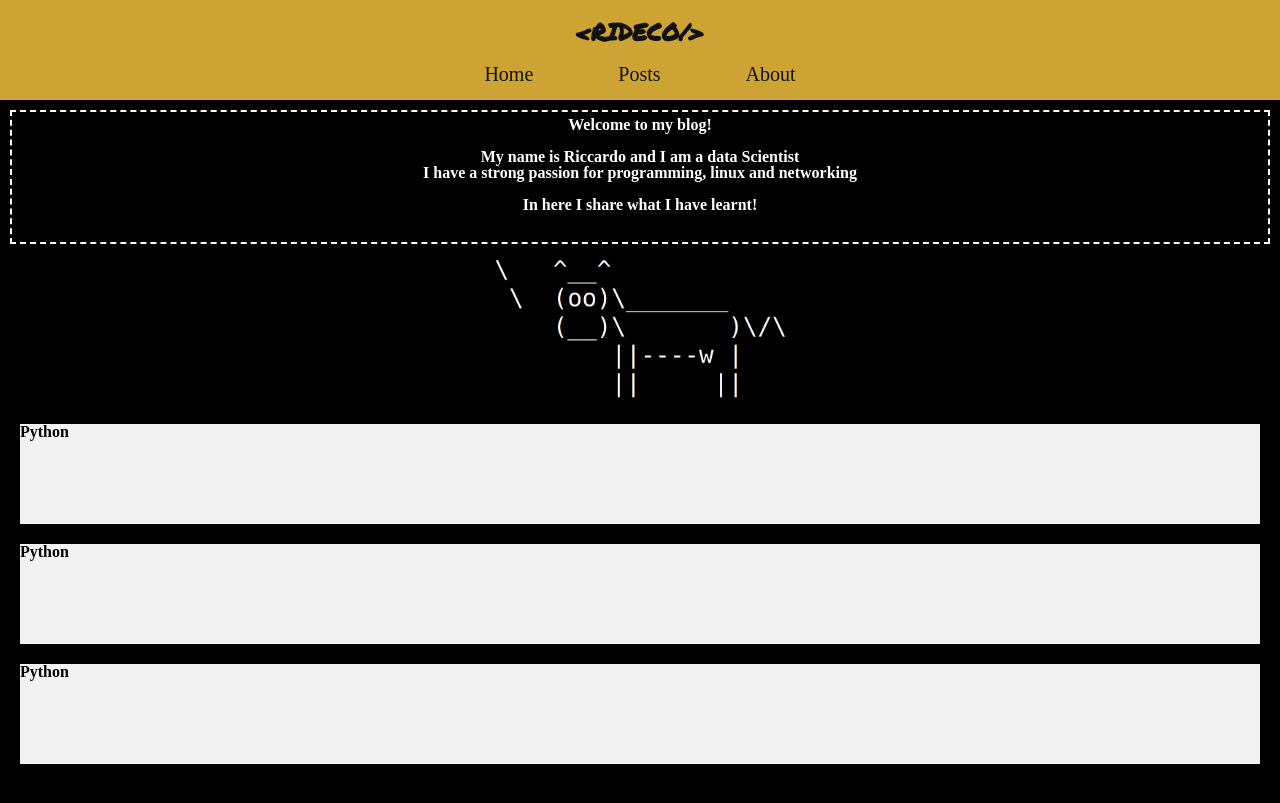
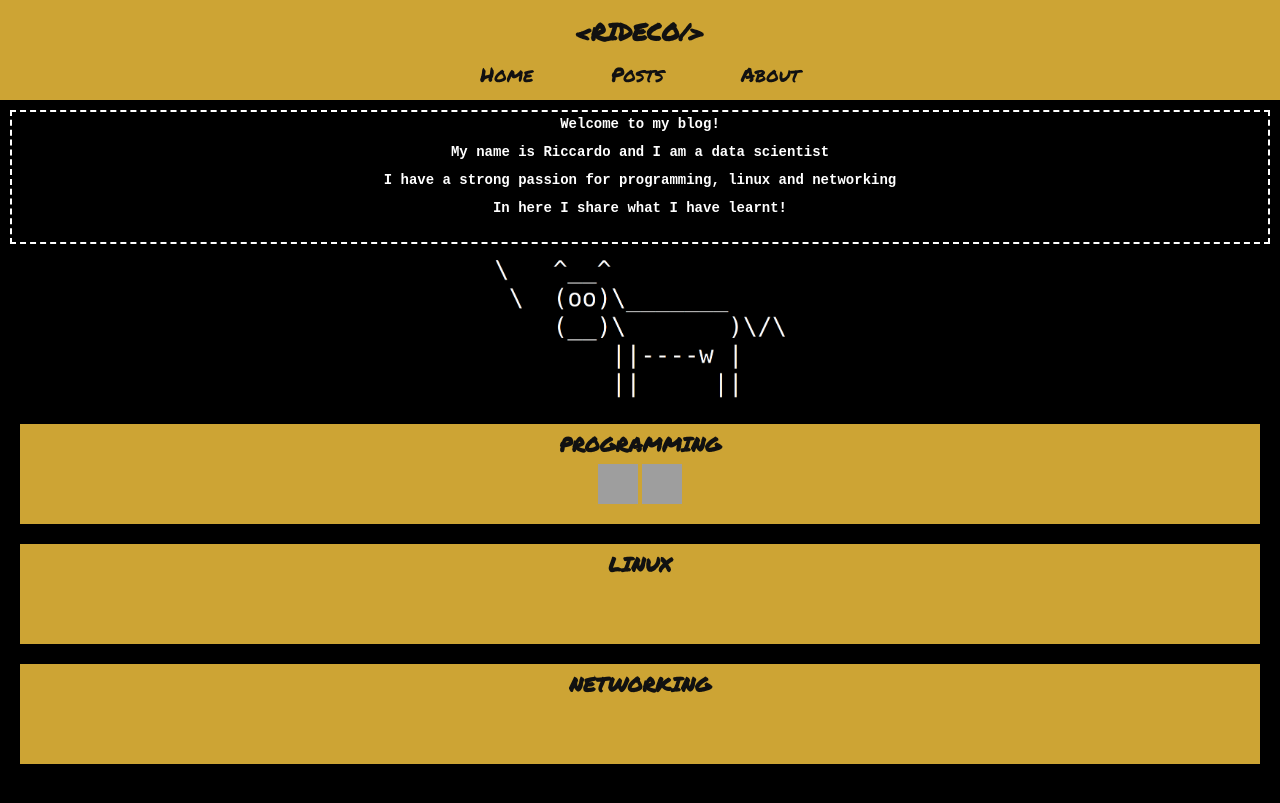
Before and after one commit to RiccardoDC/my_blog, a Jekyll site: the page built from index.html, in a window 1280 px wide. Shown: the top 803 px of the page. Built offline with Jekyll 4.4.1, drawn with Linux system fonts in a browser that asks for light colours; grey boxes are pictures that could not be loaded.

Commit message:
added bottoms on the home page

```diff
--- a/_layouts/default.html
+++ b/_layouts/default.html
@@ -3,11 +3,14 @@
 <html>
 
   <head>
+
     <meta charset="utf-8">
 
     <title>{{ page.title }}</title>
 
     <meta name="viewport" content="width=device-width, initial-scale=1.0">
+
+    <!-- Font from https://fonts.google.com/ -->
     <link rel="preconnect" href="https://fonts.googleapis.com">
     <link rel="preconnect" href="https://fonts.gstatic.com" crossorigin>
     <link href="https://fonts.googleapis.com/css2?family=Permanent+Marker&display=swap" rel="stylesheet">
@@ -18,6 +21,7 @@
 
 
 <body>
+
     <header>
       <a href="{{site.baseurl}}/index.html" class="header-logo">Rideco</a>
       {% include navigation.html %}
@@ -25,13 +29,13 @@
 
       <main>
 
-        <section class="wrapper">
+        <section class="welcome-section">
 
           <h3 class="welcome-text">
             Welcome to my blog!
             <br>
             <br>
-            My name is Riccardo and I am a data Scientist
+            My name is Riccardo and I am a data scientist<br>
             <br>
             I have a strong passion for programming, linux and networking
             <br>
@@ -42,15 +46,26 @@
 
         </section>
 
-        <section class="index-links">
+        <section class="link-section">
+
           <div class="index-boxlink-1">
-            <h3>Python</h3>
+
+            <h3>Programming</h3>
+
+
+              <div class="icon-image-inrow">
+                  <img class="icon-image" src="https://img.icons8.com/color/48/000000/python--v1.png"/>
+                  <img class="icon-image" src="https://img.icons8.com/external-becris-flat-becris/64/000000/external-r-data-science-becris-flat-becris.png"/>
+              </div>
+
+
+          </div>
+
+          <div class="index-boxlink-1">
+            <h3>Linux</h3>
           </div>
           <div class="index-boxlink-1">
-            <h3>Python</h3>
-          </div>
-          <div class="index-boxlink-1">
-            <h3>Python</h3>
+            <h3>Networking</h3>
           </div>
 
         </section>
--- a/_sass/main.scss
+++ b/_sass/main.scss
@@ -141,15 +141,15 @@ header .header-logo:after {
     content: '\002F\003E';
   }
 
-  nav {
+nav {
       position: relative;
       text-align: center;
   }
 
-  nav a {
+nav a {
 
-    margin: 20px;
-    font-family: serif;
+    margin: 15px;
+    font-family: 'Permanent Marker', cursive;
     font-size: 20px;
     color: #111;
     padding: 20px;
@@ -158,16 +158,32 @@ header .header-logo:after {
 
 /* INDEX */
 
-
-
-
-.wrapper {
+.welcome-section {
 
     margin: 0 auto;
     width: 100%;
 
 }
 
+.welcome-text {
+
+  margin: 10px;
+  border: 2px;
+  padding: 5px;
+  height: 120px;
+
+  font-family: Courier New;
+  font-size: 14px;
+
+  background-color: black;
+
+  border-style: dashed;
+  border-color: white;
+
+  color: white;
+  text-align: center;
+
+}
 
 .welcome-image {
 
@@ -180,51 +196,63 @@ header .header-logo:after {
 
 }
 
+// .background{
+//     position: relative;
+//     background-size: cover;
+//     background-repeat: no-repeat;
+//     height: 200vh;
+//
+// }
+//
+// .background::before {
+//
+//   content: "";
+//   background-image: url("../images/background.jpg");
+//   position: absolute;
+//   top: 0px;
+//   right: 0px;
+//   bottom: 0px;
+//   left: 0px;
+//   left: 0px;
+//   opacity: 0.2;
+// }
 
-.welcome-text {
 
-  margin: 10px;
-  border: 2px;
-  padding: 5px;
-  height: 120px;
+.index-boxlink-1 {
 
-  background-color: black;
-
-  border-style: dashed;
-  border-color: white;
-
-  color: white;;
-  text-align: center;
+  margin: 20px;
+  width: calc(100%-40px);
+  height: 100px;
+  background-color: #cda434;
 
 }
 
 
-.background{
-    position: relative;
-    background-size: cover;
-    background-repeat: no-repeat;
-    height: 200vh;
+.link-section div h3 {
+
+  font-family: 'Permanent Marker', cursive;
+  font-size: 20px;
+  font-weight: 900;
+  color: #111;
+  text-transform: uppercase;
+  display: block;
+  margin: 0 auto;
+  text-align: center;
+  padding: 10px 0px;
+}
+
+.icon-image-inrow {
+  text-align: center;
+}
+
+.icon-image {
+
+  display: inline-block;
+  vertical-align: top;
+
+  margin: auto;
+  height: 40px;
+  width: 40px;
+
 
 }
-
-.background::before {
-
-  content: "";
-  background-image: url("../images/background.jpg");
-  position: absolute;
-  top: 0px;
-  right: 0px;
-  bottom: 0px;
-  left: 0px;
-  left: 0px;
-  opacity: 0.2;
-}
-
-.index-links div {
-
-  margin: 20px;
-  width: calc(100%-40px);
-  height: 100px;
-  background-color: #f2f2f2;
-
-}
```
